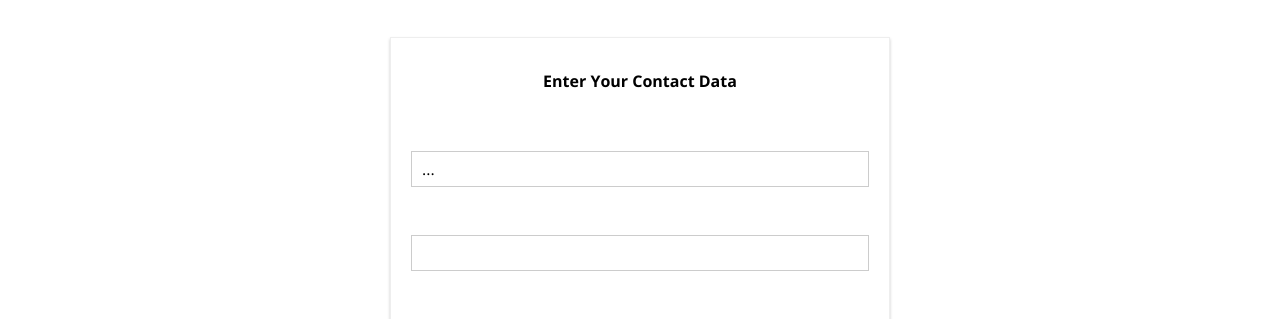
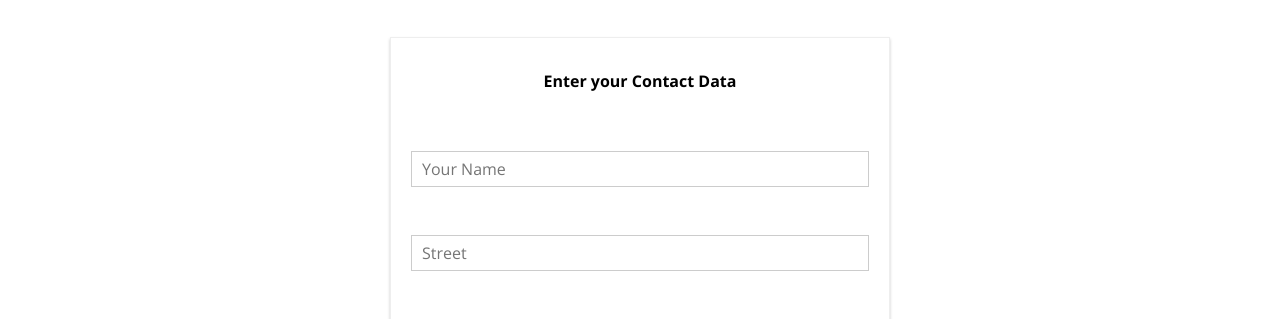
Before and after one commit to AbdelazizMalfy/burger-builder, a React (Create React App) app: page /checkout in a window 1280 px wide. Both pictures are taken after a click on the button "CONTINUE". Shown: the part 481-800 px from the top of the page. Built offline with nearby package versions, Linux system fonts and the light colour scheme.

Commit message:
Adding configurable form

```diff
--- a/src/components/Checkout/ContactData/ContactData.js
+++ b/src/components/Checkout/ContactData/ContactData.js
@@ -2,6 +2,7 @@
 
  import Button from '../../UI/Button/Button';
 
+import Spinner from '../../UI/Spinner/Spinner'
 import Input from '../../UI/Input/Input';
 import axios from  '../../../axios-orders';
 
@@ -9,106 +10,182 @@
 
 class ContactData extends Component {
     state = {
-        orderFrom: {
-            customer: {
-                name:{
-                    elementType:'input',
+        orderForm: {
+            name: {
+                elementType: 'input',
                 elementConfig: {
-                        type:'text',
-                        placeholder:'Your Name'
+                    type: 'text',
+                    placeholder: 'Your Name'
                 },
-                    value: ''
+                value: '',
+                validation: {
+                    required: true
+                },
+                valid: false,
+                touched: false
             },
             street: {
                 elementType: 'input',
                 elementConfig: {
-                        type:'text',
+                    type: 'text',
                     placeholder: 'Street'
                 },
-                    value: ''
+                value: '',
+                validation: {
+                    required: true
                 },
-                zipCode:{
+                valid: false,
+                touched: false
+            },
+            zipCode: {
                 elementType: 'input',
                 elementConfig: {
-                        type:'text',
+                    type: 'text',
                     placeholder: 'ZIP Code'
                 },
-                    value: ''
+                value: '',
+                validation: {
+                    required: true,
+                    minLength: 5,
+                    maxLength: 5
                 },
-                country:{
+                valid: false,
+                touched: false
+            },
+            country: {
                 elementType: 'input',
                 elementConfig: {
-                        type:'text',
+                    type: 'text',
                     placeholder: 'Country'
                 },
-                    value: ''
+                value: '',
+                validation: {
+                    required: true
+                },
+                valid: false,
+                touched: false
             },
             email: {
                 elementType: 'input',
                 elementConfig: {
-                        type:'email',
-                        placeholder: 'Your Email'
+                    type: 'email',
+                    placeholder: 'Your E-Mail'
                 },
-                    value: ''
+                value: '',
+                validation: {
+                    required: true
+                },
+                valid: false,
+                touched: false
             },
             deliveryMethod: {
                 elementType: 'select',
                 elementConfig: {
-                        option : [
-                            {value:'fastest', displayValue: 'Fastest'},
-                            {value:'cheapest', displayValue: 'Cheapest'}
+                    options: [
+                        {value: 'fastest', displayValue: 'Fastest'},
+                        {value: 'cheapest', displayValue: 'Cheapest'}
                     ]
                 },
-                    value: ''
+                value: '',
+                valid: true
             }
         },
+        formIsValid: false,
         loading: false
     }
+
+    orderHandler = ( event ) => {
+        event.preventDefault();
+        this.setState( { loading: true } );
+        const formData = {};
+        for (let formElementIdentifier in this.state.orderForm) {
+            formData[formElementIdentifier] = this.state.orderForm[formElementIdentifier].value;
+        }
+        const order = {
+            ingredients: this.props.ingredients,
+            price: this.props.price,
+            orderData: formData
+        }
+        axios.post( '/orders.json', order )
+            .then( response => {
+                this.setState( { loading: false } );
+                this.props.history.push( '/' );
+            } )
+            .catch( error => {
+                this.setState( { loading: false } );
+            } );
     }
 
-    orderHandler = (event) =>{
-        event.preventDefault();
-        console.log(this.props)
-        this.setState({loading:true})
-        const order = {
-            ingredients:this.props.ingredients,
-            price:this.props.price,
-            customer: {
-                name: "Abdelaziz Mohamed Elalfy",
-                address: {
-                    street: "Berlin St.",
-                    zipCode: "42323",
-                    country: "Germany"
-                },
-                email: "abdelazizMalfy@gmail.com"
-            },
-            deliveryMethod: "fastest"
-        }
-        axios.post('/orders.json', order)
-            .then( response => {
-                this.setState({loading:false })
-            })
-            .catch( error => {
-                this.setState({loading:false})
-            });
+    checkValidity(value, rules) {
+        let isValid = true;
 
-
+        if (rules.required) {
+            isValid = value.trim() !== '' && isValid;
         }
 
-    render() {
+        if (rules.minLength) {
+            isValid = value.length >= rules.minLength && isValid
+        }
+
+        if (rules.maxLength) {
+            isValid = value.length <= rules.maxLength && isValid
+        }
+
+        return isValid;
+    }
+
+    inputChangedHandler = (event, inputIdentifier) => {
+        const updatedOrderForm = {
+            ...this.state.orderForm
+        };
+        const updatedFormElement = {
+            ...updatedOrderForm[inputIdentifier]
+        };
+        updatedFormElement.value = event.target.value;
+        updatedFormElement.valid = this.checkValidity(updatedFormElement.value, updatedFormElement.validation);
+        updatedFormElement.touched = true;
+        updatedOrderForm[inputIdentifier] = updatedFormElement;
+
+        let formIsValid = true;
+        for (let inputIdentifier in updatedOrderForm) {
+            formIsValid = updatedOrderForm[inputIdentifier].valid && formIsValid;
+        }
+        this.setState({orderForm: updatedOrderForm, formIsValid: formIsValid});
+    }
+
+    render () {
+        const formElementsArray = [];
+        for (let key in this.state.orderForm) {
+            formElementsArray.push({
+                id: key,
+                config: this.state.orderForm[key]
+            });
+        }
+        let form = (
+            <form onSubmit={this.orderHandler}>
+                {formElementsArray.map(formElement => (
+                    <Input
+                        key={formElement.id}
+                        elementType={formElement.config.elementType}
+                        elementConfig={formElement.config.elementConfig}
+                        value={formElement.config.value}
+                        invalid={!formElement.config.valid}
+                        shouldValidate={formElement.config.validation}
+                        touched={formElement.config.touched}
+                        changed={(event) => this.inputChangedHandler(event, formElement.id)} />
+                ))}
+                <Button btnType="Success" disabled={!this.state.formIsValid}>ORDER</Button>
+            </form>
+        );
+        if ( this.state.loading ) {
+            form = <Spinner />;
+        }
         return (
-            <div className="ContactData">
-                <h4>Enter Your Contact Data</h4>
-                <form>
-                    <Input elementType="..." elementConfig="..." value  ="..." />
-                    <Input inputtype="input" type="text" name="email" placeholder="Your Email" />
-                    <Input inputtype="input" type="text" name="street" placeholder="Street" />
-                    <Input inputtype="input" type="text" name="postal" placeholder="Postal code" />
-                    <Button clicked={this.orderHandler} btnType="Success">ORDER</Button>
-
-                </form>
+            <div className='ContactData'>
+                <h4>Enter your Contact Data</h4>
+                {form}
             </div>
-        )
+        );
     }
 }
 
--- a/src/components/UI/Input/Input.js
+++ b/src/components/UI/Input/Input.js
@@ -12,6 +12,15 @@
         case ('textarea'):
             inputElement = <textarea className="InputElement" {...props.elementConfig} value={props.value}/>;
             break;
+        case ('select'):
+            inputElement = ( <select className="InputElement" value={props.value}>
+                {props.elementConfig.options.map(option => (
+                    <option key={option.key} value={option.value}>
+                        {option.displayValue}
+                    </option>
+                ))}
+            </select>)
+            break;
         default:
             inputElement = <input className="InputElement" {...props.elementConfig} value={props.value}/>;
     }
```
Lines whose indentation alone changed are shown as unchanged.
